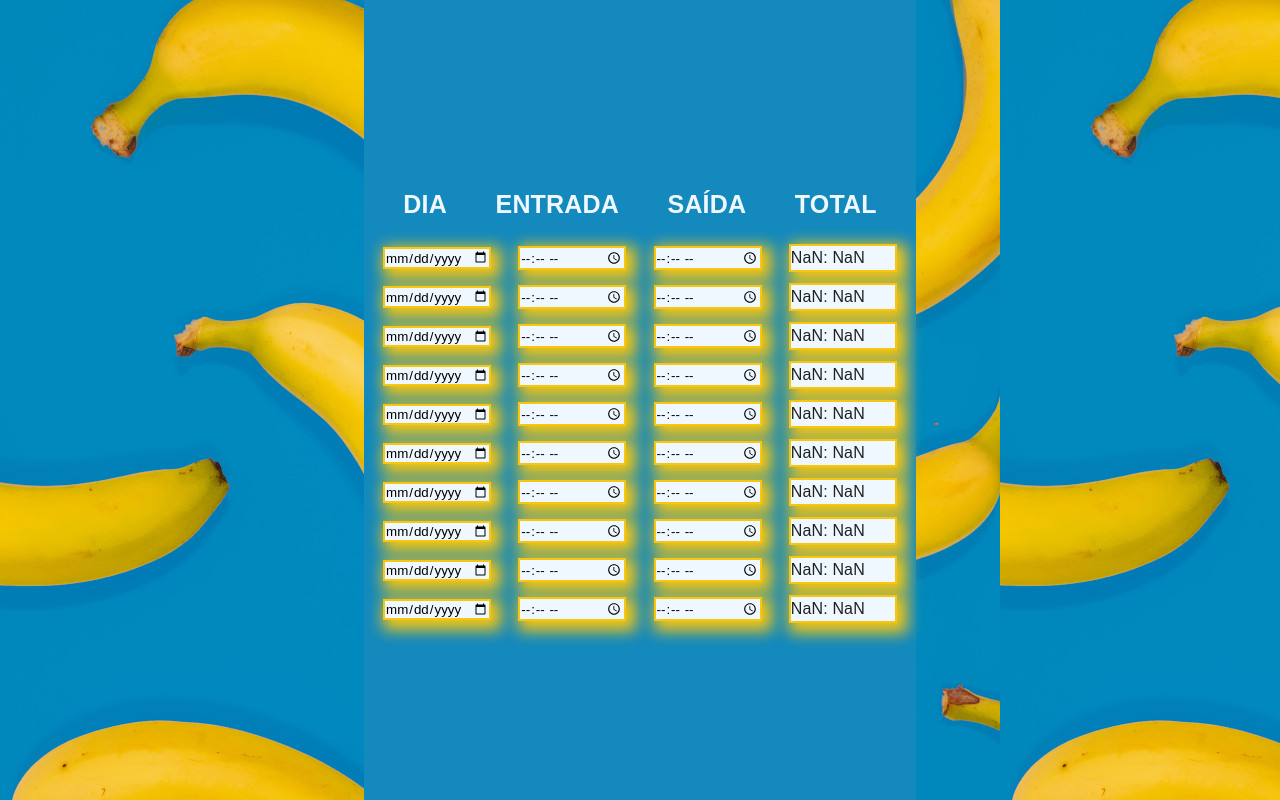
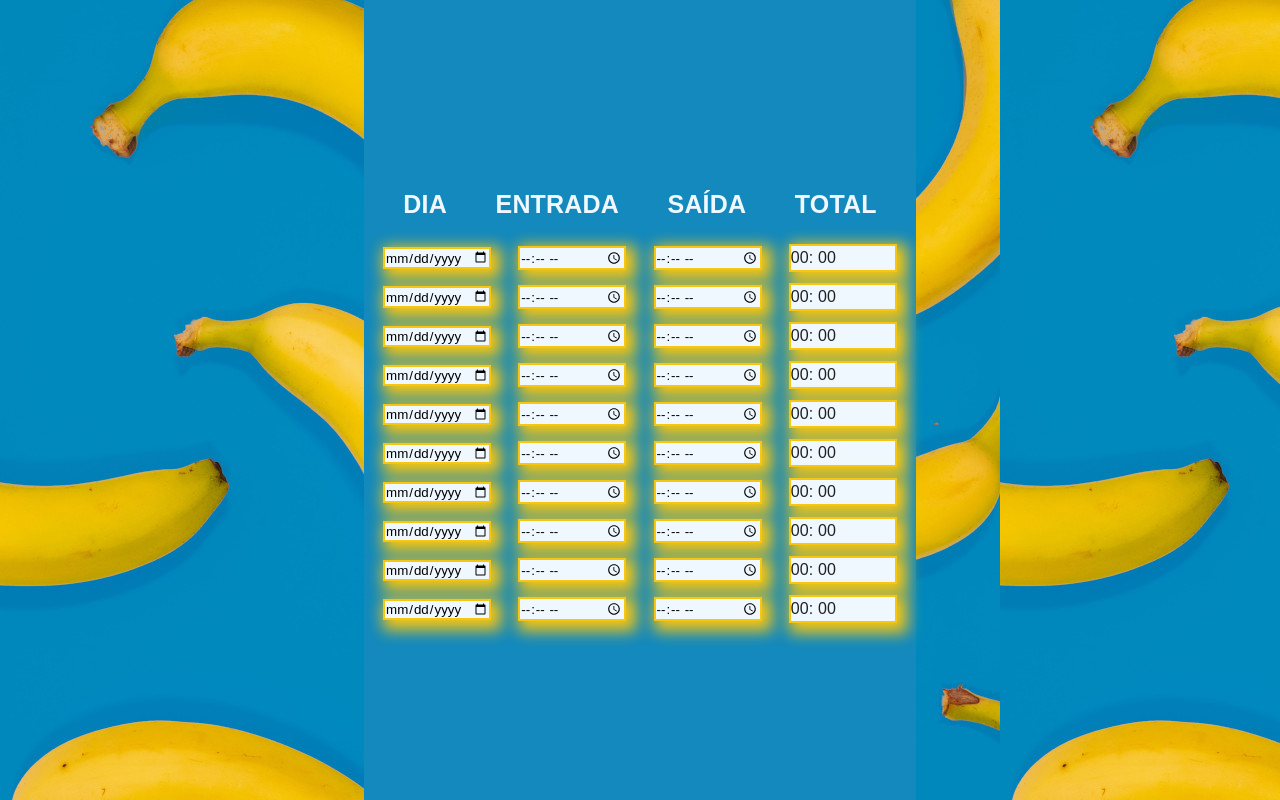
Before and after one commit to JessanyKaline/hours-calculator, a React (Create React App) app: page / in a window 1280 px wide. Built offline with nearby package versions, Linux system fonts and the light colour scheme; a web font is replaced by a local one.

Commit message:
Atualização de NaN para 00

```diff
--- a/src/components/cards/Hours.jsx
+++ b/src/components/cards/Hours.jsx
@@ -53,7 +53,7 @@ export default function Hours() {
           />
 
           <div type="time" value={horas} className="result">
-            {horas}: {minutos}
+            {horas ? horas : "00"}: {minutos ? minutos : "00"}
           </div>
         </tr>
       </>
```
